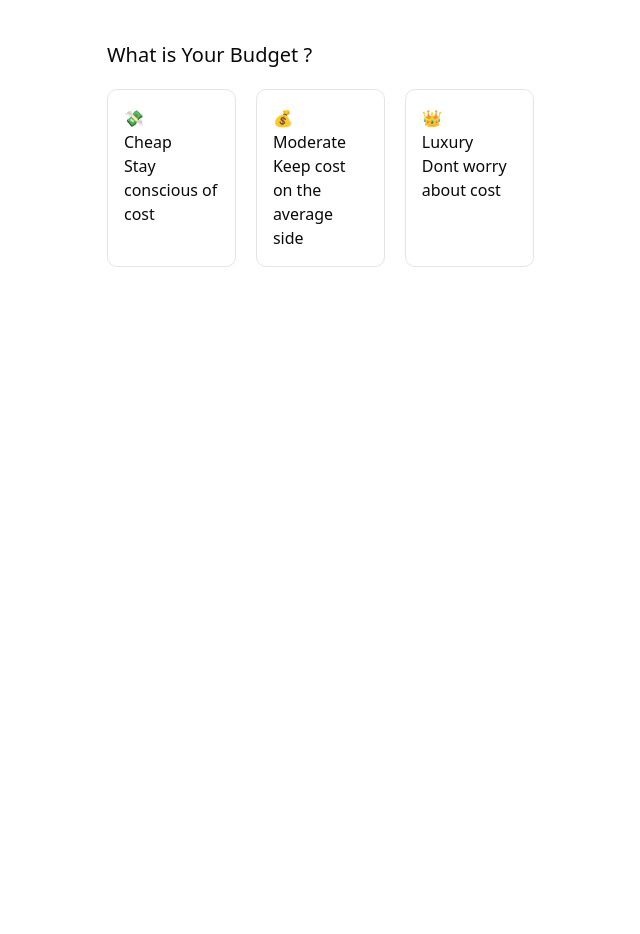
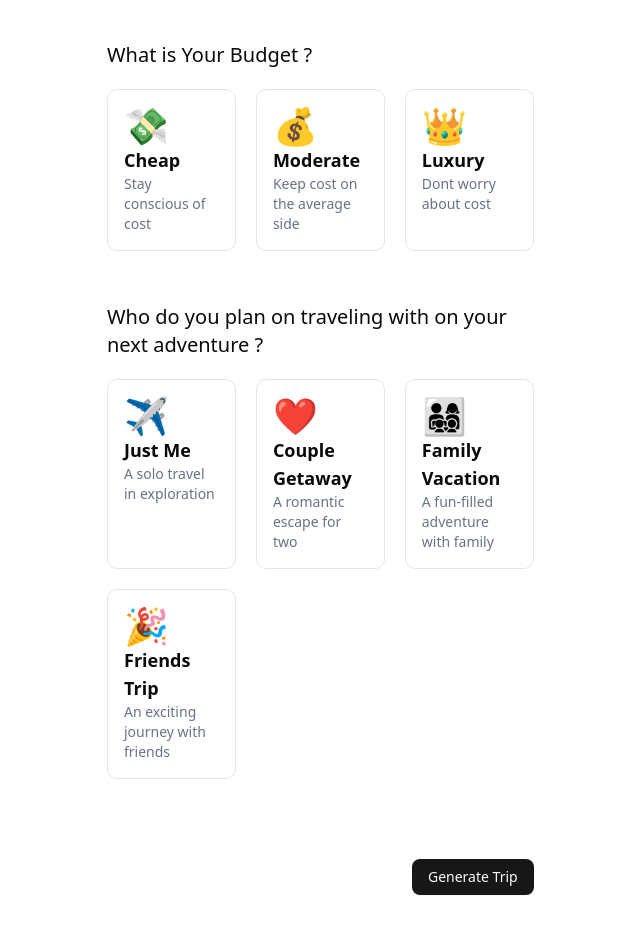
Before and after one commit to Piyush-Garg-47/Plan-your-trip-here, a React (Vite) app: page /create-trip in a window 1280 px wide. Shown: the part 540-1474 px from the top of the page, without its empty margins (213-853 px from the left). Before the commit the page ends 839 px from the top, so only its background shows below. Built offline with nearby package versions, Linux system fonts and the light colour scheme; no server answers.

Commit message:
25 -03-2025

```diff
--- a/src/create-trip/Index.jsx
+++ b/src/create-trip/Index.jsx
@@ -1,8 +1,9 @@
 import React, { useState } from "react";
-import { Input } from "@/components/ui/input"
+import { Input } from "@/components/ui/input";
+import { Button } from "@/components/ui/button";
 
 import GooglePlacesAutocomplete from "react-google-places-autocomplete";
-import { SelectBudgetOptions } from "@/constants/Options";
+import { SelectBudgetOptions  , SelectTravelesList} from "@/constants/Options";
 
 const CreateTrip = () => {
   const [place, setPlace] = useState();
@@ -18,37 +19,64 @@
 
       <div className="mt-20 flex flex-col gap-10 text-left max-w-2/3">
         <div>
-          <h2 className="text-xl my-3 font-medium">What is destination of choice ?</h2>
+          <h2 className="text-xl my-3 font-medium">
+            What is destination of choice ?
+          </h2>
 
           <GooglePlacesAutocomplete
             apiKey={import.meta.env.VITE_GEOAPIFY_API_KEY}
-
             selectProps={{
-            place ,
-            onChange:(v) => {setPlace(v) ; console.log(v);
-            }
+              place,
+              onChange: (v) => {
+                setPlace(v);
+                console.log(v);
+              },
             }}
           />
         </div>
 
         <div>
-        <h2 className="text-xl my-3 font-medium">How many days are you planning your trip ?</h2>
+          <h2 className="text-xl my-3 font-medium">
+            How many days are you planning your trip ?
+          </h2>
 
           <Input placeholder="Ex -3" type="number" />
-
         </div>
 
         <div>
           <h2 className="text-xl my-3 font-medium">What is Your Budget ?</h2>
-         <div className='grid grid-cols-3 gap-5 mt-5 '>
-          {SelectBudgetOptions.map((item , index) =>(
-            <div key={index} className="p-4 border rounded-lg hover:shadow-lg">
-                  <h2>{item.icons}</h2>
-                  <h2>{item.title}</h2>
-                  <h2>{item.desc}</h2>
+          <div className="grid grid-cols-3 gap-5 mt-5 ">
+            {SelectBudgetOptions.map((item, index) => (
+              <div
+                key={index}
+                className="p-4 border rounded-lg  hover:shadow-lg cursor-pointer"
+              >
+                <h2 className="text-4xl">{item.icons}</h2>
+                <h2 className="font-bold text-lg">{item.title}</h2>
+                <h2 className="text-sm text-gray-500">{item.desc}</h2>
               </div>
             ))}
           </div>
+        </div>
+
+        <div>
+          <h2 className="text-xl my-3 font-medium">Who do you plan on traveling with on your next adventure ?</h2>
+          <div className="grid grid-cols-3 gap-5 mt-5 ">
+            {SelectTravelesList.map((item, index) => (
+              <div
+                key={item.id}
+                className="p-4 border rounded-lg  hover:shadow-lg cursor-pointer"
+              >
+                <h2 className="text-4xl">{item.icons}</h2>
+                <h2 className="font-bold text-lg">{item.title}</h2>
+                <h2 className="text-sm text-gray-500">{item.desc}</h2>
+              </div>
+            ))}
+          </div>
+        </div>
+
+         <div  className="my-10 justify-end flex">
+          <Button>Generate Trip</Button>
          </div>
       </div>
     </div>
```
Lines whose indentation alone changed are shown as unchanged.
